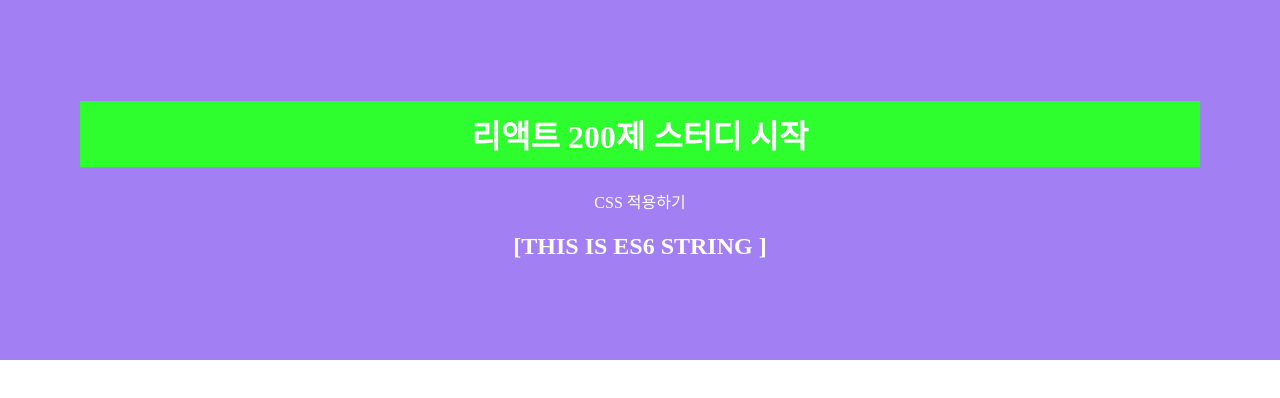
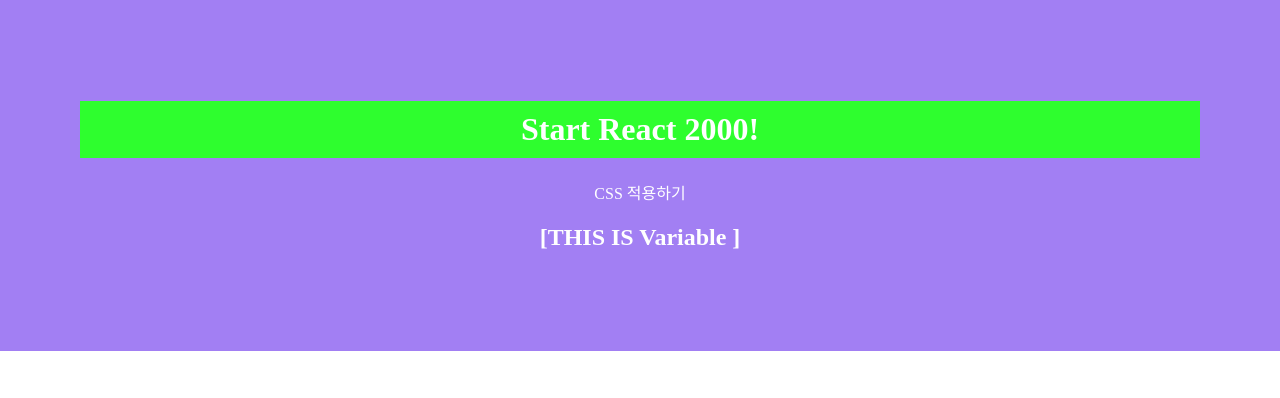
Before and after one commit to writingdeveloper/React.js-200-examples, a React (Create React App) app in the folder client/: page / in a window 1280 px wide. Shown: the top 398 px of the page. Built offline with nearby package versions, Linux system fonts and the light colour scheme.

Commit message:
var let const
- var let const 차이 공부

```diff
--- a/client/src/App.js
+++ b/client/src/App.js
@@ -1,13 +1,13 @@
 import React from 'react';
 import './App.css';
-import Es6 from './R009_Es6'
+import Variable from './R010_Variable'
 
 function App() {
   return (
     <div>
-      <h1>리액트 200제 스터디 시작</h1>
+      <h1>Start React 2000!</h1>
       <p>CSS 적용하기</p>
-      <Es6/>
+      <Variable/>
     </div>
   );
 }
--- /dev/null
+++ b/client/src/R010_Variable.js
@@ -0,0 +1,38 @@
+import React, { Component } from 'react';
+
+class R010_Variable extends Component {
+
+    constructor(props) {
+        super(props);
+        this.state = {};
+    }
+
+    componentDidMount() {
+        var varName = 'react';
+        console.log('varName1 : ' + varName);
+        var varName = '200'; // varName is laready defined no-redeclare
+        console.log('varName2 : ' + varName);
+
+        let letName = 'react';
+        console.log('letName1 : ' + letName);
+        // let letName = '200'
+        // Parsing error : Identifier 'letName' has already been declared
+        letName = 'react200';
+        console.log('letName2 : ' + letName);
+
+        const constName = 'react';
+        console.log('constName : ' + constName);
+        // const constName = '200';
+        // Parsing error : Identifier 'constName' has already been declared
+        // constName = 'react200';
+        // Uncaught TypeError : Assignment to constant variable
+    }
+
+    render() {
+        return (
+        <h2>[THIS IS Variable ]</h2>
+        )
+    }
+}
+
+export default R010_Variable;
```
